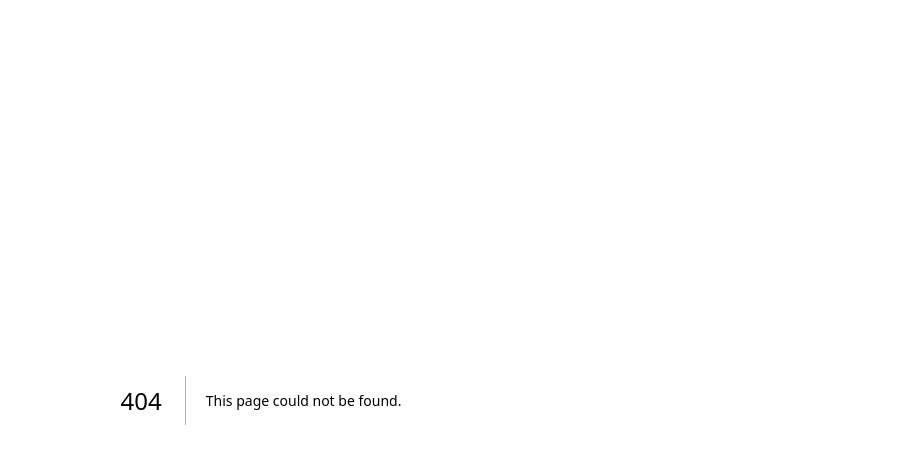
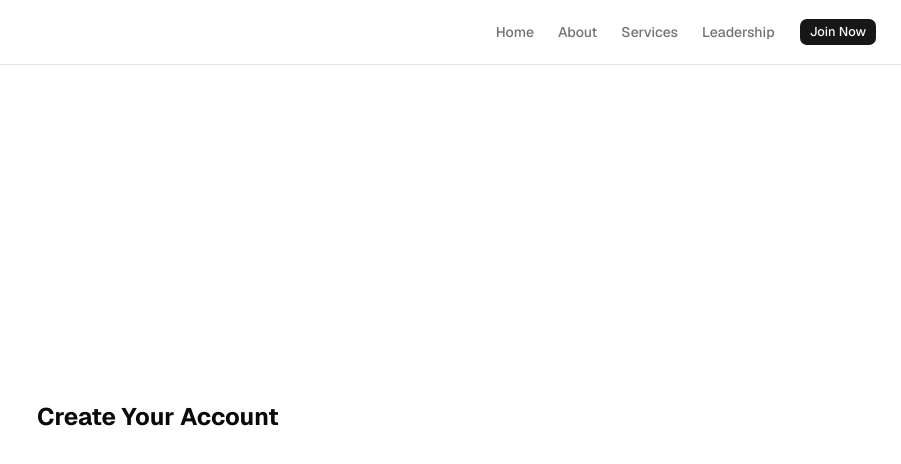
Before and after one commit to Iconia7/dita-website, a Next.js app: page /signup in a window 1280 px wide. Before the commit this address had no page. Shown: the top 464 px of the page, without its empty margins (379-1280 px from the left). Built offline with nearby package versions, Linux system fonts and the light colour scheme.

Commit message:
feat: add AuthLayout and SignupPage components with initial structure

```diff
--- /dev/null
+++ b/app/(auth)/layout.tsx
@@ -0,0 +1,16 @@
+import Navbar from "@/components/default-navbar";
+
+export default function AuthLayout({
+  children,
+}: {
+  children: React.ReactNode;
+}) {
+  return (
+    <div className="container mx-auto min-h-screen">
+      <Navbar />
+      <div className="flex min-h-[calc(100vh-5rem)] items-center justify-center">
+        <div className="w-full max-w-md">{children}</div>
+      </div>
+    </div>
+  );
+}
--- /dev/null
+++ b/app/(auth)/signup/page.tsx
@@ -0,0 +1,7 @@
+export default function SignupPage() {
+  return (
+    <div>
+      <h1 className="text-2xl font-bold mb-4">Create Your Account</h1>
+    </div>
+  );
+}
```
Also changed, not shown: components/signup-form.tsx (added).
